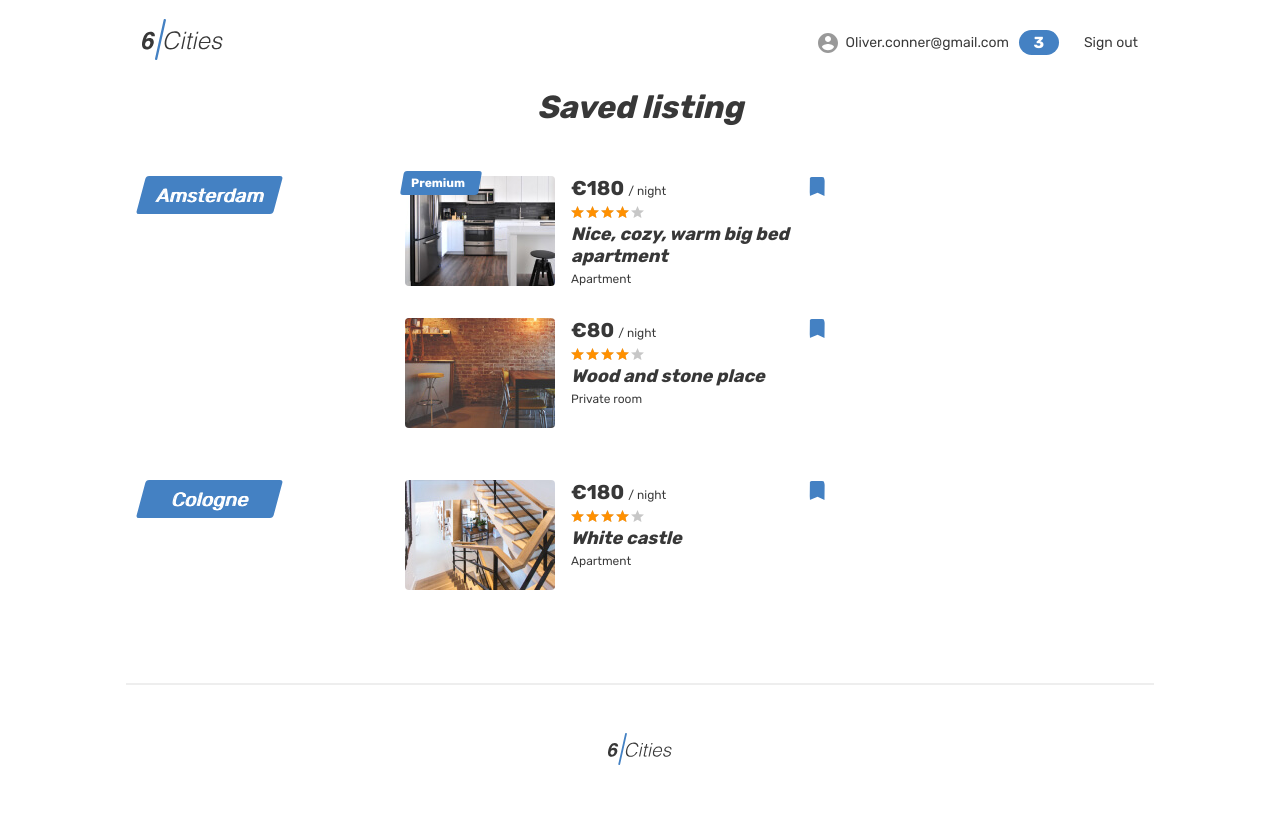
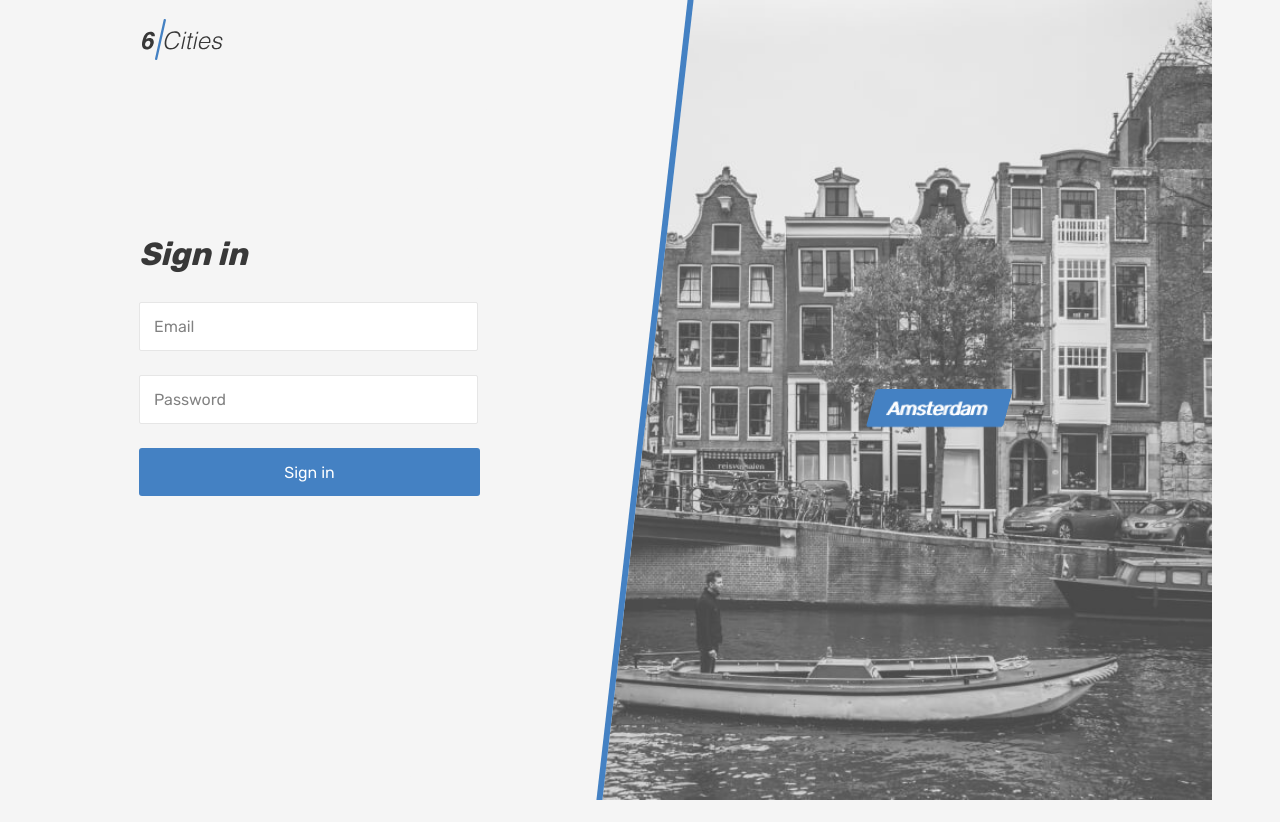
Before and after one commit to htmlacademy-react/165974-six-cities-3, a React (Vite) app: page / in a window 1280 px wide. After the commit the page ends 800 px from the top, so only its background shows below. Built offline with nearby package versions, Linux system fonts and the light colour scheme.

Commit message:
Выделит компоненты страницы авторизации

```diff
--- a/src/components/app/app.tsx
+++ b/src/components/app/app.tsx
@@ -1,6 +1,7 @@
 // import ListingPage from '../../pages/listing-page/listing-page';
 // import { ListingItem } from '../../data/data';
-import FavoritesPage from '../../pages/favorites-page/favorites-page';
+// import FavoritesPage from '../../pages/favorites-page/favorites-page';
+import LoginPage from '../../pages/login-page/login-page';
 // import OfferPage from '../../pages/offer-page/offer-page';
 
 // type AppProps = {
@@ -11,7 +12,7 @@ import FavoritesPage from '../../pages/favorites-page/favorites-page';
 function App(): JSX.Element {
   return (
     // <ListingPage listingData={listingData} />
-    <FavoritesPage />
+    <LoginPage />
   );
 }
 
--- a/src/components/layout/header/header.tsx
+++ b/src/components/layout/header/header.tsx
@@ -1,17 +1,45 @@
-function HeaderComponent(): JSX.Element {
-  // isAuth: boolean = false;
+type HeaderComponentProps = {
+  isAuth?: boolean;
+  isSignInButtonHidden?: boolean;
+}
 
+type SignInComponentProps = {
+  isSignInButtonHidden?: boolean;
+}
+
+function SignInComponent({isSignInButtonHidden = false}: SignInComponentProps): JSX.Element | null {
+  if (isSignInButtonHidden) {
+    return null;
+  }
+
+  return (
+    <li className="header__nav-item user">
+      <a className="header__nav-link header__nav-link--profile" href="#">
+        <div className="header__avatar-wrapper user__avatar-wrapper">
+        </div>
+        <span className="header__login">Sign in</span>
+      </a>
+    </li>
+  );
+}
+
+function HeaderComponent({isAuth = true, isSignInButtonHidden = false}: HeaderComponentProps): JSX.Element {
   return (
     <header className="header">
       <div className="container">
         <div className="header__wrapper">
+
           <div className="header__left">
             <a className="header__logo-link" href="main.html">
               <img className="header__logo" src="img/logo.svg" alt="6 cities logo" width="81" height="41" />
             </a>
           </div>
+
           <nav className="header__nav">
             <ul className="header__nav-list">
+
+              {isAuth ? (
+                <>
                   <li className="header__nav-item user">
                     <a className="header__nav-link header__nav-link--profile" href="#">
                       <div className="header__avatar-wrapper user__avatar-wrapper">
@@ -25,8 +53,12 @@ function HeaderComponent(): JSX.Element {
                       <span className="header__signout">Sign out</span>
                     </a>
                   </li>
+                </>
+              ) : <SignInComponent isSignInButtonHidden={isSignInButtonHidden} />}
+
             </ul>
           </nav>
+
         </div>
       </div>
     </header>
--- a/src/components/listing-card/listing-card.tsx
+++ b/src/components/listing-card/listing-card.tsx
@@ -7,7 +7,7 @@ type ListingCardComponentProps = {
     image?: string;
     info?: string;
   };
-  imageDimensions?: [number, number]
+  imageDimensions?: [number, number];
 }
 
 function ListingCardComponent({data, additionalCssClasses, imageDimensions}: ListingCardComponentProps): JSX.Element {
--- /dev/null
+++ b/src/pages/login-page/components/login-form/login-form.tsx
@@ -0,0 +1,21 @@
+function LoginFormComponent(): JSX.Element {
+  return (
+    <form className="login__form form" action="#" method="post">
+
+      <div className="login__input-wrapper form__input-wrapper">
+        <label className="visually-hidden">E-mail</label>
+        <input className="login__input form__input" type="email" name="email" placeholder="Email" required />
+      </div>
+
+      <div className="login__input-wrapper form__input-wrapper">
+        <label className="visually-hidden">Password</label>
+        <input className="login__input form__input" type="password" name="password" placeholder="Password" required />
+      </div>
+
+      <button className="login__submit form__submit button" type="submit">Sign in</button>
+
+    </form>
+  );
+}
+
+export default LoginFormComponent;
--- a/src/pages/login-page/login-page.tsx
+++ b/src/pages/login-page/login-page.tsx
@@ -1,34 +1,22 @@
+import HeaderComponent from '../../components/layout/header/header';
+import LoginFormComponent from './components/login-form/login-form';
+
 function LoginPage(): JSX.Element {
   return (
     <div className="page page--gray page--login">
-      <header className="header">
-        <div className="container">
-          <div className="header__wrapper">
-            <div className="header__left">
-              <a className="header__logo-link" href="main.html">
-                <img className="header__logo" src="img/logo.svg" alt="6 cities logo" width="81" height="41" />
-              </a>
-            </div>
-          </div>
-        </div>
-      </header>
+
+      <HeaderComponent isAuth={false} isSignInButtonHidden />
 
       <main className="page__main page__main--login">
         <div className="page__login-container container">
+
           <section className="login">
             <h1 className="login__title">Sign in</h1>
-            <form className="login__form form" action="#" method="post">
-              <div className="login__input-wrapper form__input-wrapper">
-                <label className="visually-hidden">E-mail</label>
-                <input className="login__input form__input" type="email" name="email" placeholder="Email" required />
-              </div>
-              <div className="login__input-wrapper form__input-wrapper">
-                <label className="visually-hidden">Password</label>
-                <input className="login__input form__input" type="password" name="password" placeholder="Password" required />
-              </div>
-              <button className="login__submit form__submit button" type="submit">Sign in</button>
-            </form>
+
+            <LoginFormComponent />
+
           </section>
+
           <section className="locations locations--login locations--current">
             <div className="locations__item">
               <a className="locations__item-link" href="#">
@@ -36,6 +24,7 @@ function LoginPage(): JSX.Element {
               </a>
             </div>
           </section>
+
         </div>
       </main>
     </div>
```
Lines whose indentation alone changed are shown as unchanged.
